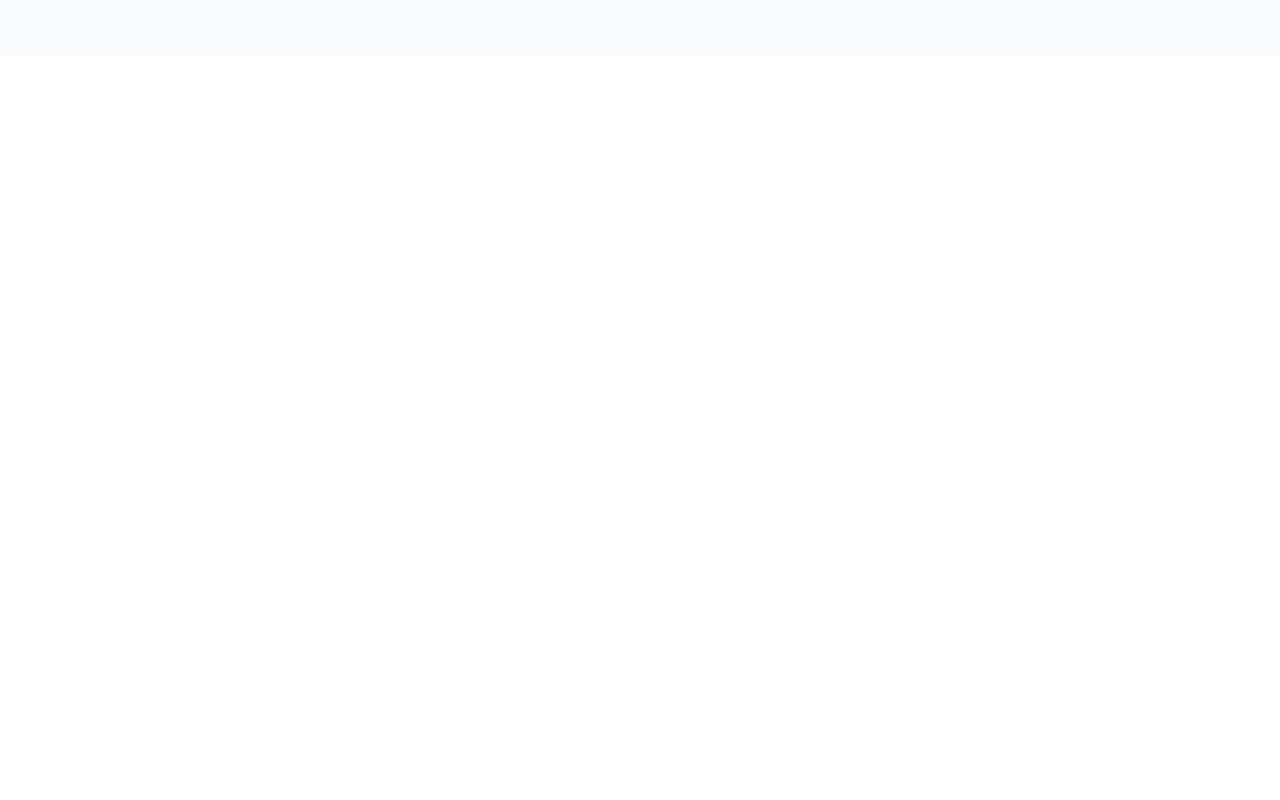
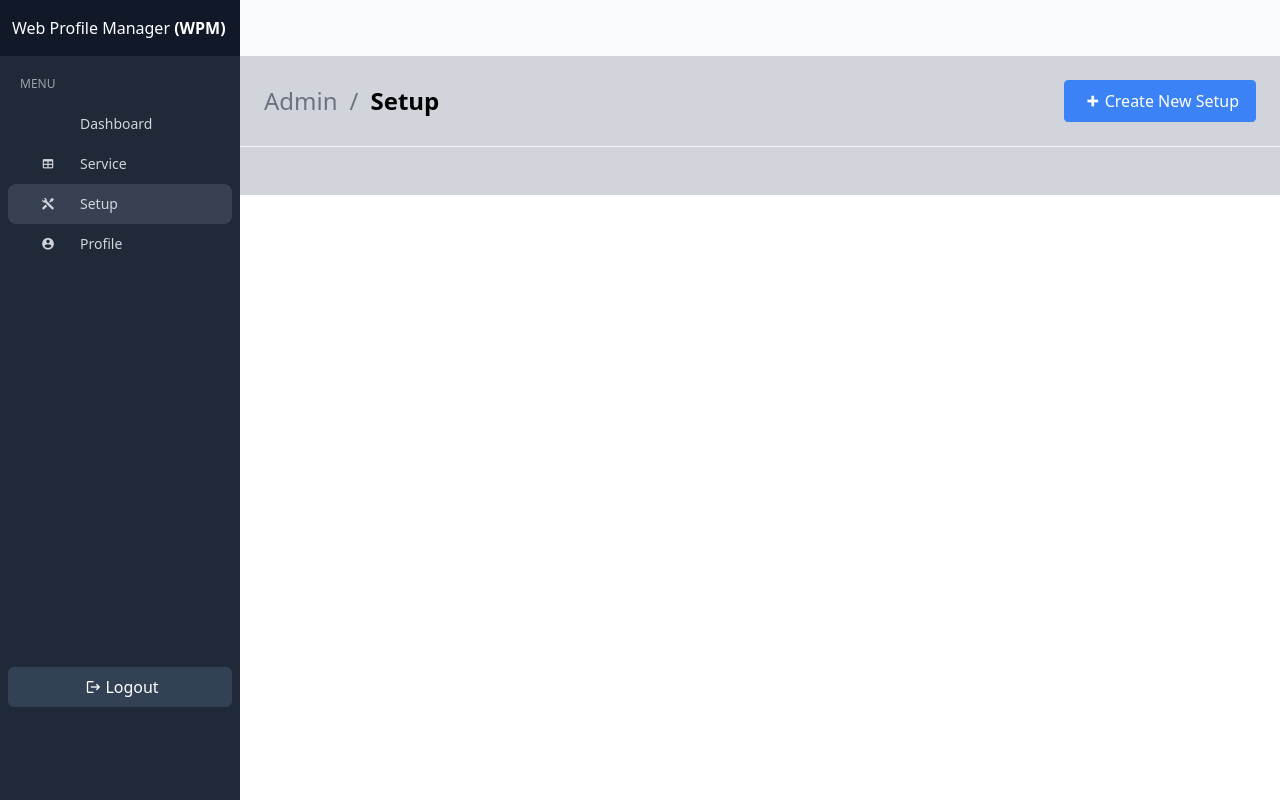
Before and after one commit to fandi-ahmad/web-profile-manager, a React (Vite) app: page /setup in a window 1280 px wide. Before the commit this address had no page. Built offline with nearby package versions, Linux system fonts and the light colour scheme; no server answers; what react-hooks-global-state would draw is missing.

Commit message:
add setup page

```diff
--- a/src/components/Sidebar.jsx
+++ b/src/components/Sidebar.jsx
@@ -42,6 +42,8 @@ const Sidebar = () => {
             setActivePage('dashboard')
         } else if (location.pathname === '/service') {
             setActivePage('service')
+        } else if (location.pathname === '/setup') {
+            setActivePage('setup')
         }
     }, [location]);
 
@@ -69,7 +71,7 @@ const Sidebar = () => {
                             </a>
                         </li>
                         <li id='setup'>
-                            <a>
+                            <a onClick={() => navigate('/setup')}>
                                 <span className="icon"><i className="mdi mdi-tools"></i></span>
                                 <span className="menu-item-label">Setup</span>
                             </a>
--- /dev/null
+++ b/src/pages/Setup.jsx
@@ -0,0 +1,24 @@
+import React from 'react'
+
+// component
+import Sidebar from '../components/Sidebar'
+import TitleBar from '../components/TitleBar'
+import { BasicButton } from '../components/BaseButton'
+
+const Setup = () => {
+  return (
+    <>
+      <Sidebar />
+      <TitleBar
+        title='Setup'
+        button={<BasicButton iconShow='block' icon='mdi-plus-thick' title='Create New Setup'/>}
+      />
+
+      <section className="section main-section">
+
+      </section>
+    </>
+  )
+}
+
+export default Setup
--- a/src/routes/Routes.jsx
+++ b/src/routes/Routes.jsx
@@ -3,6 +3,7 @@ import { BrowserRouter, Routes, Route, Navigate } from "react-router-dom";
 import Login from '../pages/Login';
 import Dashboard from '../pages/Dashboard';
 import Service from '../pages/Service';
+import Setup from '../pages/Setup';
 
 export const RoutesTemplate = () => {
 
@@ -16,6 +17,7 @@ export const RoutesTemplate = () => {
                 <Route path="/login" element={<Login/>} />
                 <Route path="/" element={<Dashboard/>} />
                 <Route path="/service" element={<Service/>} />
+                <Route path="/setup" element={<Setup/>} />
             </Routes>
         </BrowserRouter>
     )
```
